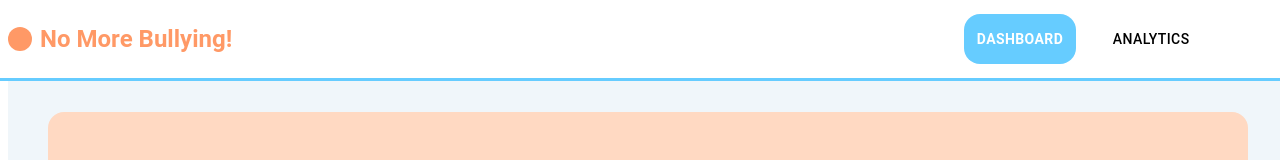
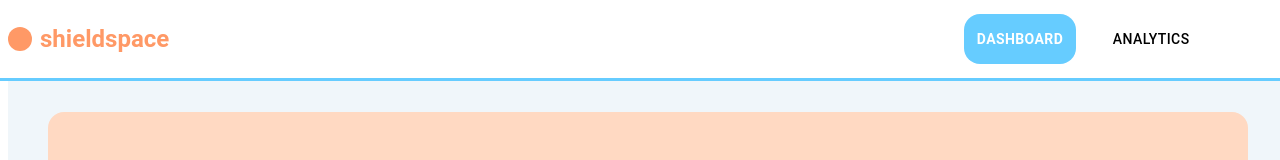
Before and after one commit to y1hanh/ShieldSpace, a React (Vite) app: page / in a window 1280 px wide. Shown: the top 160 px of the page. Built offline with nearby package versions, Linux system fonts and the light colour scheme.

Commit message:
change the page name

```diff
--- a/src/component/nav.tsx
+++ b/src/component/nav.tsx
@@ -93,7 +93,7 @@ export default function Nav() {
           }}
         />
         <Typography sx={{ color: '#FF9966', fontWeight: 600 }} variant="h5">
-          No More Bullying!
+          shieldspace
         </Typography>
       </Box>
 
```
